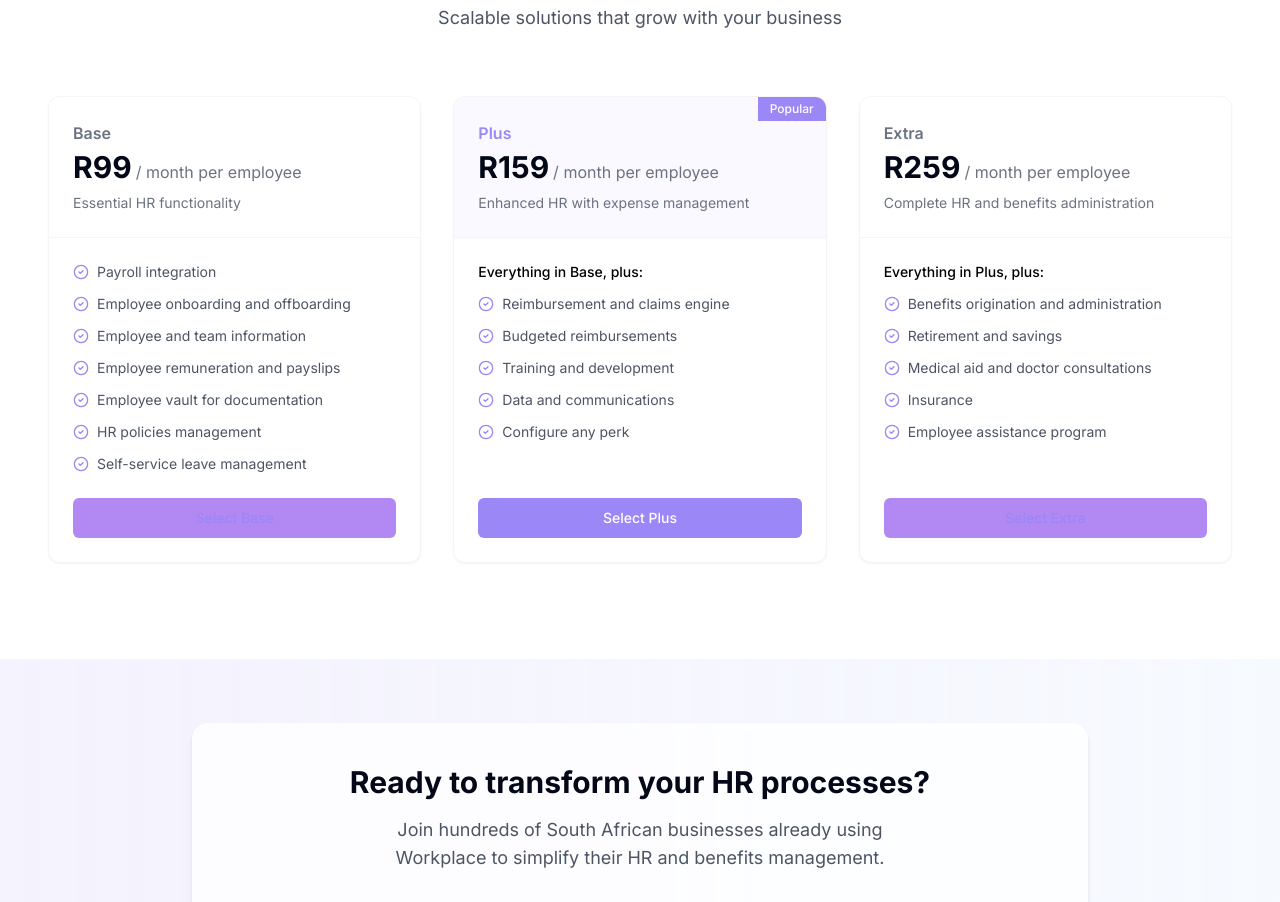
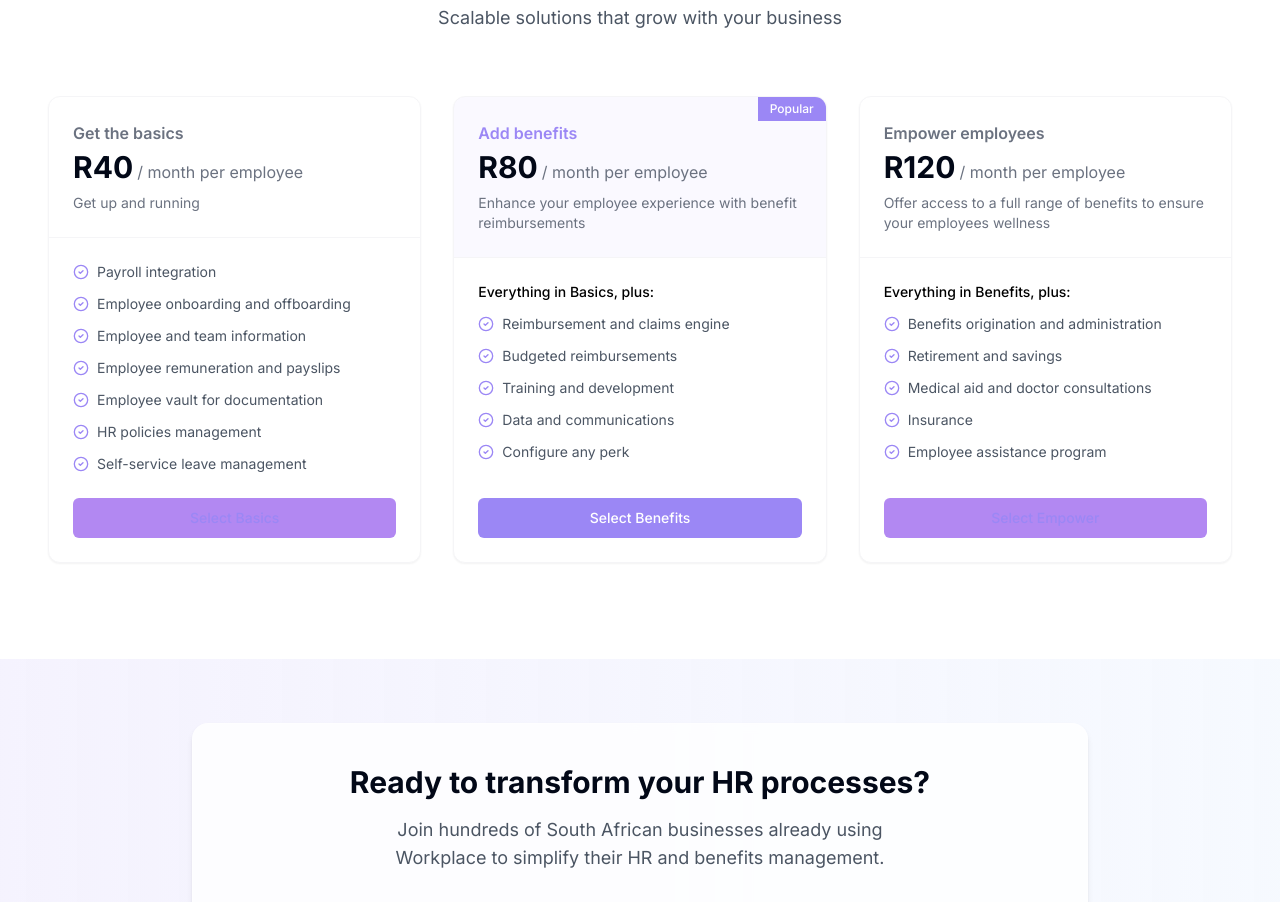
Before and after one commit to DennisCharlesWilliams/workplace-3f85ba4f, a React (Vite) app: page / in a window 1280 px wide. Shown: the part 1400-2302 px from the top of the page. Built offline with nearby package versions, Linux system fonts and the light colour scheme.

Commit message:
Update package names and descriptions
Updates the names and descriptions of the packages on the pricing page.

```diff
--- a/src/pages/Index.tsx
+++ b/src/pages/Index.tsx
@@ -187,12 +187,12 @@ const Index = () => {
             {/* Base Package */}
             <div className={`package-card ${isSectionVisible('packages') ? 'section-fade section-fade-delay-1' : 'opacity-0'}`}>
               <div className="package-card-header">
-                <h3 className="font-semibold text-gray-500 mb-1">Base</h3>
+                <h3 className="font-semibold text-gray-500 mb-1">Get the basics</h3>
                 <div className="mb-2">
-                  <span className="text-3xl font-bold">R99</span>
+                  <span className="text-3xl font-bold">R40</span>
                   <span className="text-gray-500 ml-1">/ month per employee</span>
                 </div>
-                <p className="text-sm text-gray-500">Essential HR functionality</p>
+                <p className="text-sm text-gray-500">Get up and running</p>
               </div>
 
               <div className="package-card-content">
@@ -230,7 +230,7 @@ const Index = () => {
 
               <div className="package-card-footer">
                 <Button className="w-full text-workplace-purple hover:bg-workplace-purple/5 border-workplace-purple">
-                  Select Base
+                  Select Basics
                 </Button>
               </div>
             </div>
@@ -242,18 +242,18 @@ const Index = () => {
               </div>
 
               <div className="package-card-header bg-workplace-purple/5">
-                <h3 className="font-semibold text-workplace-purple mb-1">Plus</h3>
+                <h3 className="font-semibold text-workplace-purple mb-1">Add benefits</h3>
                 <div className="mb-2">
-                  <span className="text-3xl font-bold">R159</span>
+                  <span className="text-3xl font-bold">R80</span>
                   <span className="text-gray-500 ml-1">/ month per employee</span>
                 </div>
-                <p className="text-sm text-gray-500">Enhanced HR with expense management</p>
+                <p className="text-sm text-gray-500">Enhance your employee experience with benefit reimbursements</p>
               </div>
 
               <div className="package-card-content">
                 <ul className="space-y-3">
                   <li className="feature-list-item font-medium text-black">
-                    <span>Everything in Base, plus:</span>
+                    <span>Everything in Basics, plus:</span>
                   </li>
                   <li className="feature-list-item">
                     <CheckCircle2 className="h-4 w-4 text-workplace-purple mr-2 flex-shrink-0 mt-0.5" />
@@ -280,7 +280,7 @@ const Index = () => {
 
               <div className="package-card-footer">
                 <Button className="w-full bg-workplace-purple hover:bg-purple-600 text-white">
-                  Select Plus
+                  Select Benefits
                 </Button>
               </div>
             </div>
@@ -288,18 +288,18 @@ const Index = () => {
             {/* Extra Package */}
             <div className={`package-card ${isSectionVisible('packages') ? 'section-fade section-fade-delay-3' : 'opacity-0'}`}>
               <div className="package-card-header">
-                <h3 className="font-semibold text-gray-500 mb-1">Extra</h3>
+                <h3 className="font-semibold text-gray-500 mb-1">Empower employees</h3>
                 <div className="mb-2">
-                  <span className="text-3xl font-bold">R259</span>
+                  <span className="text-3xl font-bold">R120</span>
                   <span className="text-gray-500 ml-1">/ month per employee</span>
                 </div>
-                <p className="text-sm text-gray-500">Complete HR and benefits administration</p>
+                <p className="text-sm text-gray-500">Offer access to a full range of benefits to ensure your employees wellness</p>
               </div>
 
               <div className="package-card-content">
                 <ul className="space-y-3">
                   <li className="feature-list-item font-medium text-black">
-                    <span>Everything in Plus, plus:</span>
+                    <span>Everything in Benefits, plus:</span>
                   </li>
                   <li className="feature-list-item">
                     <CheckCircle2 className="h-4 w-4 text-workplace-purple mr-2 flex-shrink-0 mt-0.5" />
@@ -326,7 +326,7 @@ const Index = () => {
 
               <div className="package-card-footer">
                 <Button className="w-full text-workplace-purple hover:bg-workplace-purple/5 border-workplace-purple">
-                  Select Extra
+                  Select Empower
                 </Button>
               </div>
             </div>
```
